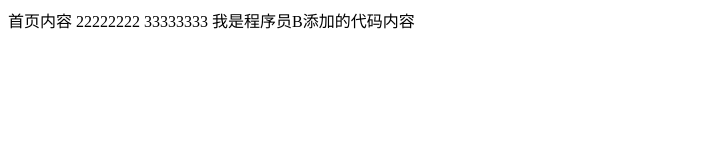
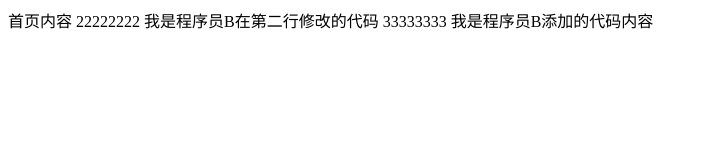
Before and after one commit to woshiAAA/git-demo, a plain HTML site: page index.html in a window 1280 px wide. Shown: the whole page, without its empty margins (0-707 px from the left). Drawn offline with Linux system fonts and the light colour scheme.

Commit message:
程序员B修改了第二行代码

```diff
--- a/index.html
+++ b/index.html
@@ -10,7 +10,7 @@
 </head>
 <body>
   首页内容
-  22222222
+  22222222 我是程序员B在第二行修改的代码
   33333333
   我是程序员B添加的代码内容
 </body>
```
